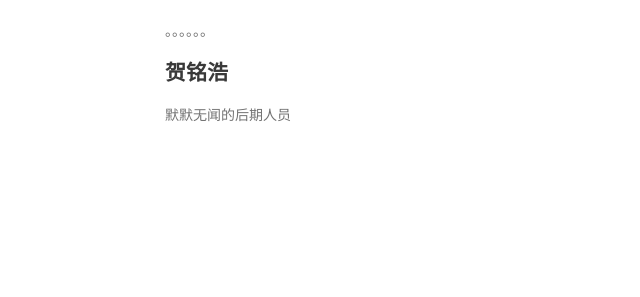
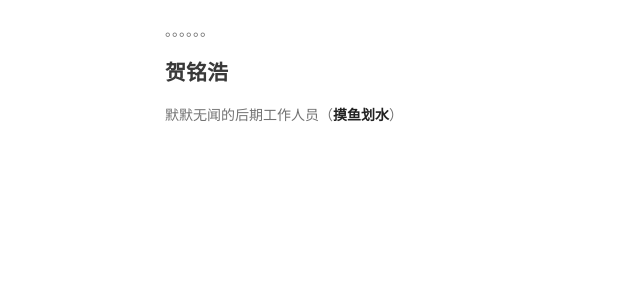
Before and after one commit to BobRocket/linclonfan.github.io, a Jekyll site: the page built from members.md, in a window 1280 px wide. Shown: the part 425-722 px from the top of the page, without its empty margins (45-685 px from the left). Built offline with Jekyll 4.4.1, drawn with Linux system fonts in a browser that asks for light colours; our own code applies the rules of GitHub Pages for plain Markdown files.

Commit message:
Update members.md

```diff
--- a/members.md
+++ b/members.md
@@ -20,4 +20,4 @@
 
 ## 贺铭浩
 
-默默无闻的后期人员
+默默无闻的后期工作人员（**摸鱼划水**）
```
